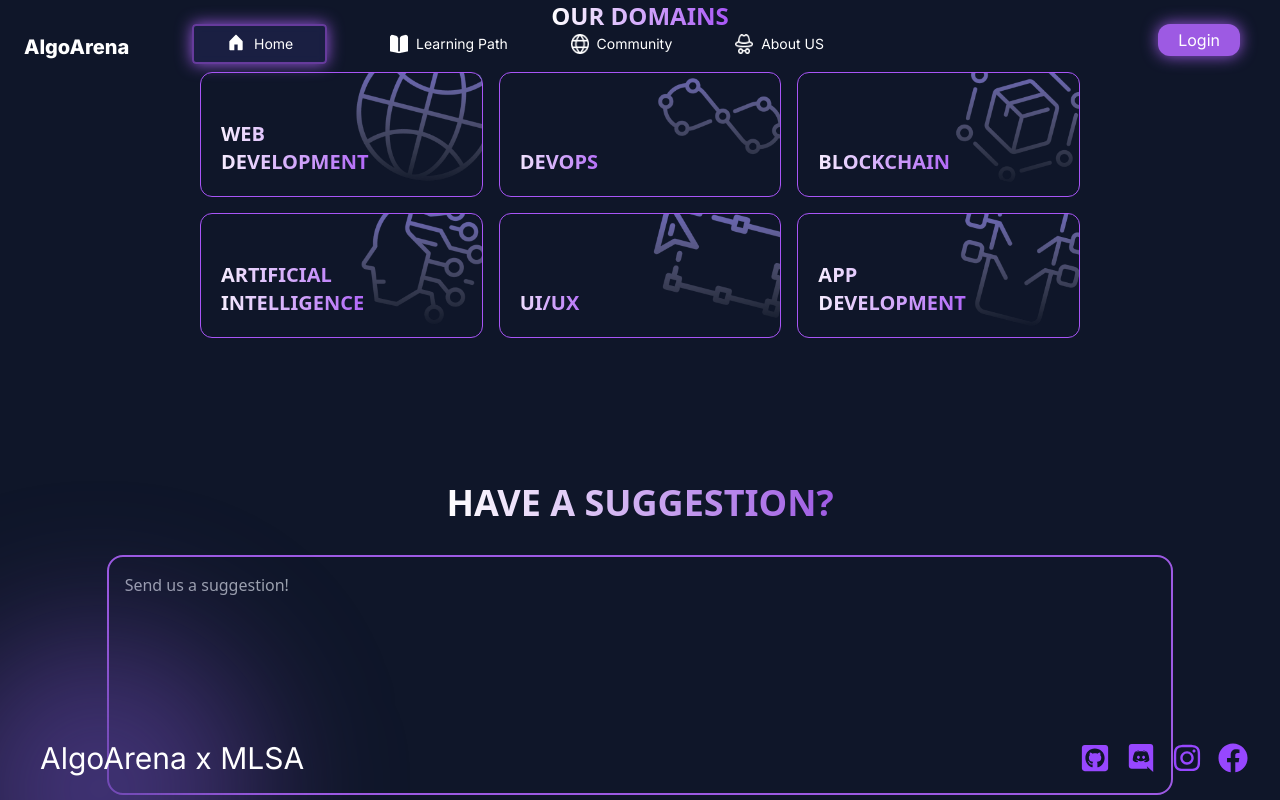
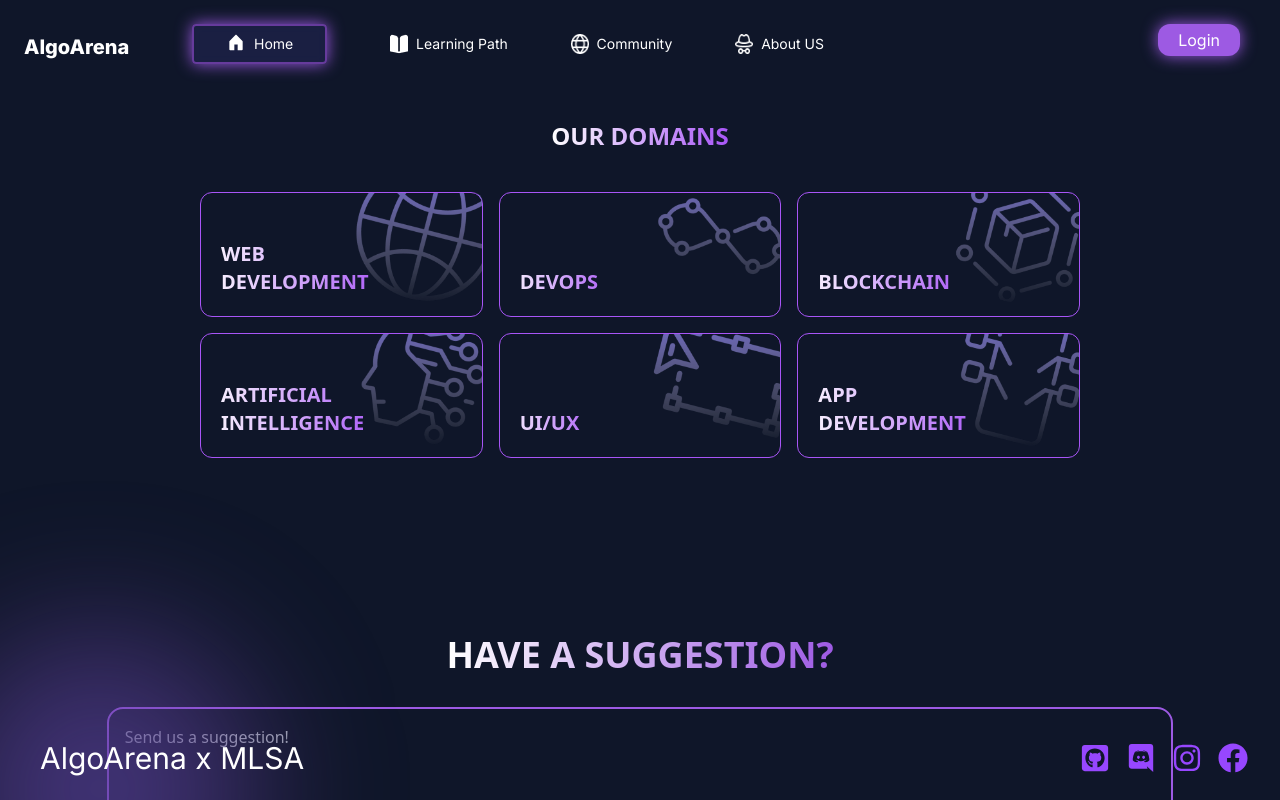
Before and after one commit to MLSAKIIT/AlgoArena, a Next.js app: page / in a window 1280 px wide. Shown: the top 800 px of the page. Built offline with nearby package versions, Linux system fonts and the light colour scheme.

Commit message:
Fixed UI

```diff
--- a/src/app/page.js
+++ b/src/app/page.js
@@ -4,11 +4,11 @@ import Hero from '../components/hero/page'
 
 import Domains from '@/components/domains/Domains';
 
-import Navbar from '@/components/ui/Navbar';
+
 
 const page = () => {
   return (
-    <div>
+    <div className=' flex flex-col gap-8'>
     <Hero/>
     <Domains />
     <Footer />
--- a/src/components/ui/Navbar.jsx
+++ b/src/components/ui/Navbar.jsx
@@ -12,7 +12,7 @@ const Navbar = () => {
 
   return (
     <>
-      <div className="lg:flex lg:justify-between lg:w-screen lg:p-6 hidden absolute left-0 right-0 min-w-screen">
+      <div className="lg:flex lg:justify-between lg:w-screen lg:p-6 hidden  min-w-screen">
         <div className="top-0 w-3/6 min-w-[800px] max-w-[900px] flex g-8 justify-between items-baseline text-sm ">
           <Link
             href="/"
```
